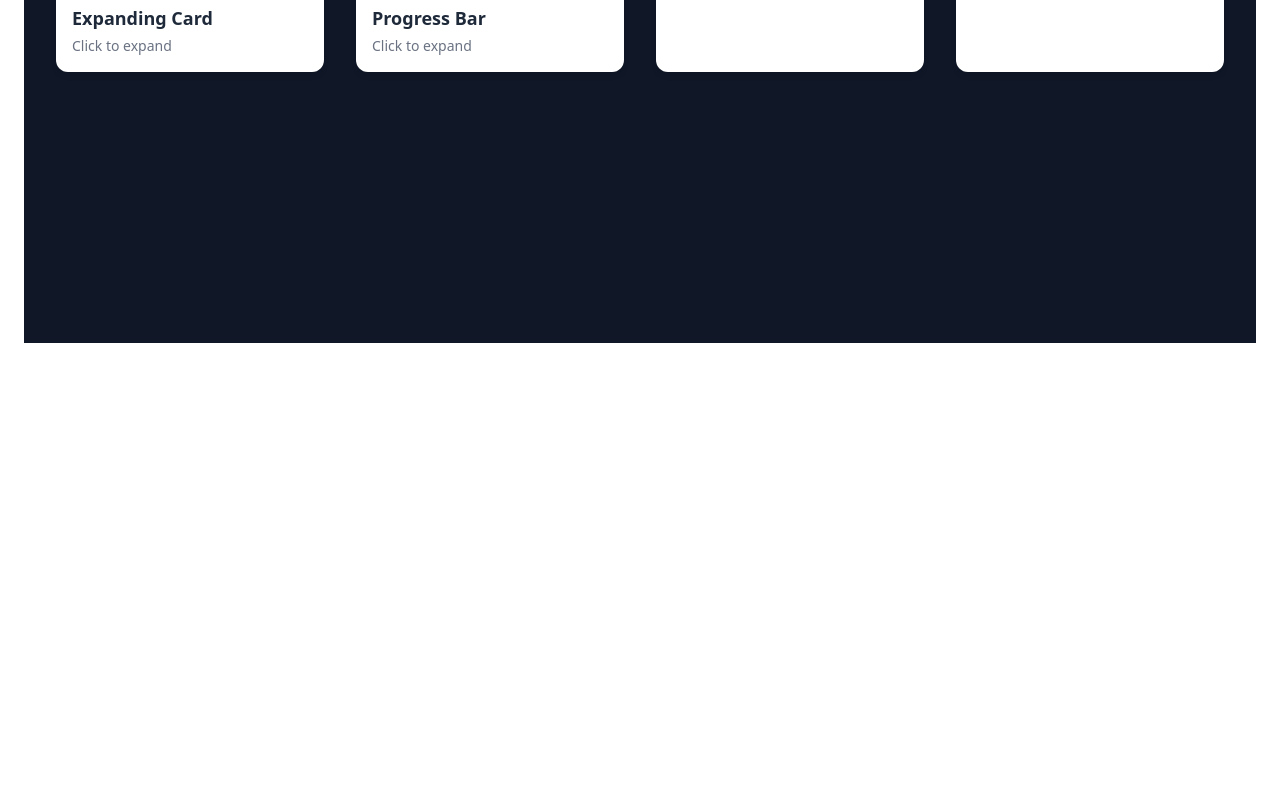
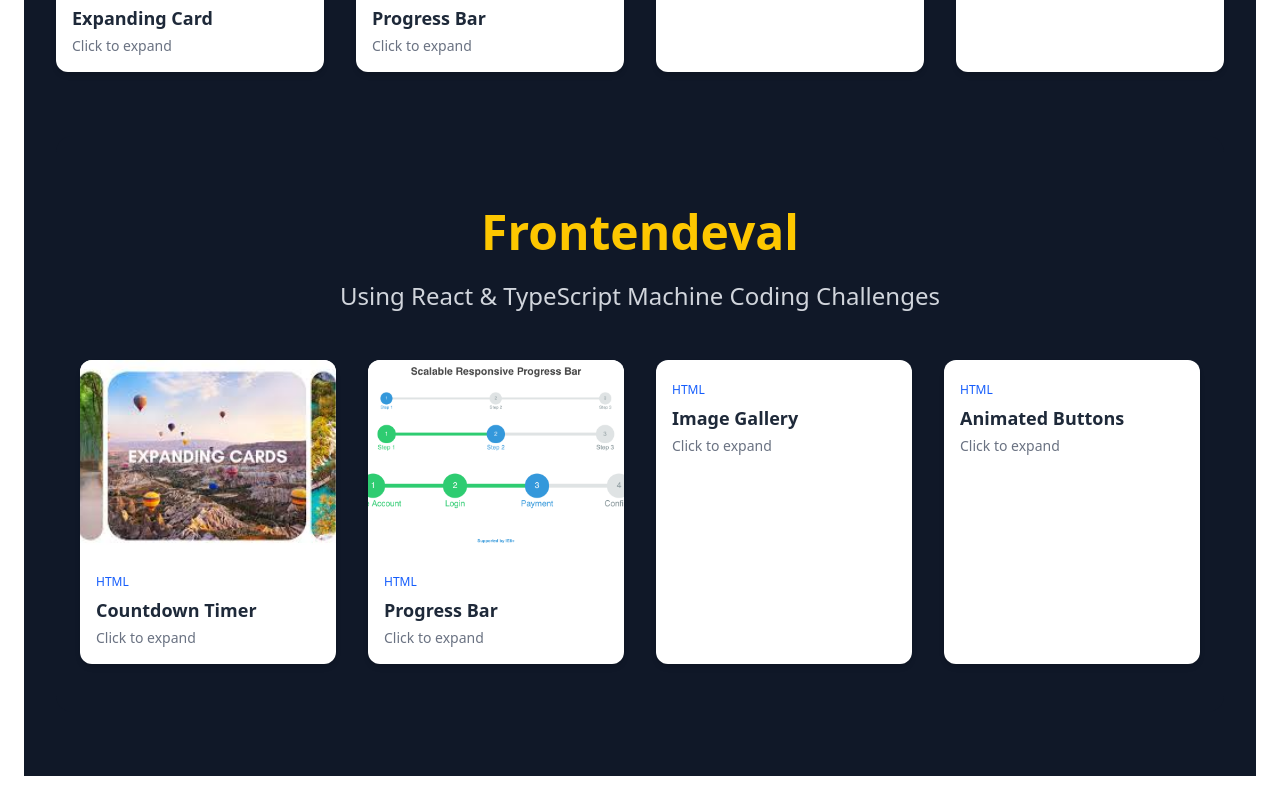
Before and after one commit to bilalcoder26/fullstack-marathon-client, a React (Vite) app: page / in a window 1280 px wide. Shown: the part 537-1337 px from the top of the page. Before the commit the page ends 904 px from the top, so only its background shows below. Built offline with nearby package versions, Linux system fonts and the light colour scheme; the HTML template or start-up script is replaced by a standard one.

Commit message:
refactor basic folder structure

```diff
--- /dev/null
+++ b/src/features/FrontendPractice.tsx
@@ -0,0 +1,114 @@
+import { useNavigate } from "react-router-dom";
+import Card from "../components/Card";
+import expandingImg from "../assets/expandingImg.jpeg";
+import progressBar from "../assets/progressBar.png";
+import Layout from "../layout/Layout";
+
+const FrontendPractice = () => {
+  const navigate = useNavigate();
+
+  const cards = [
+    {
+      id: "1",
+      title: "Expanding Card",
+      imageUrl: expandingImg,
+      path: "expanding-card",
+    },
+    {
+      id: "2",
+      title: "Progress Bar",
+      imageUrl: progressBar,
+      path: "progress-bar",
+    },
+
+    { id: "3", title: "Image Gallery" },
+    { id: "4", title: "Animated Buttons" },
+  ];
+  const cards2 = [
+    {
+      id: "1",
+      title: "Countdown Timer",
+      imageUrl: expandingImg,
+      path: "countdown-timer",
+    },
+    {
+      id: "2",
+      title: "Progress Bar",
+      imageUrl: progressBar,
+      path: "progress-bar",
+    },
+
+    { id: "3", title: "Image Gallery" },
+    { id: "4", title: "Animated Buttons" },
+  ];
+
+  return (
+    <Layout>
+      <h1 className="text-3xl sm:text-4xl md:text-5xl font-bold mb-6 text-center">
+        50 Mini Web Projects
+      </h1>
+
+      <p className="text-lg sm:text-xl md:text-2xl text-center text-gray-400 mb-12">
+        Using Vanilla HTML, CSS, React & TypeScript
+      </p>
+
+      <div
+        className="
+        grid
+        gap-6 sm:gap-8
+        grid-cols-1
+        sm:grid-cols-2
+        md:grid-cols-3
+        lg:grid-cols-4
+      "
+      >
+        {cards.map((card) => (
+          <Card
+            key={card.id}
+            title={card.title}
+            description="Click to expand"
+            imageUrl={card.imageUrl}
+            category="HTML"
+            onClick={() => navigate(`/project/${card.id}/expand-card`)}
+          />
+        ))}
+      </div>
+
+      {/* Frontendeval Section */}
+      <div className="bg-gray-900 py-12 rounded-2xl mt-16">
+        <h1 className="text-3xl sm:text-4xl md:text-5xl font-bold m-6 text-center text-yellow-400">
+          Frontendeval
+        </h1>
+
+        <p className="text-lg sm:text-xl md:text-2xl text-center text-gray-300 mb-12">
+          Using React & TypeScript Machine Coding Challenges
+        </p>
+
+        <div
+          className="
+      grid
+      gap-6 sm:gap-8
+      grid-cols-1
+      sm:grid-cols-2
+      md:grid-cols-3
+      lg:grid-cols-4
+      px-6
+    "
+        >
+          {cards2.map((card) => (
+            <Card
+              key={card.id}
+              title={card.title}
+              description="Click to expand"
+              imageUrl={card.imageUrl}
+              category="HTML"
+              onClick={() => navigate(`/exercise/${card.id}/countdown-timer`)}
+            />
+          ))}
+        </div>
+      </div>
+    </Layout>
+  );
+};
+
+export default FrontendPractice;
--- a/src/features/Html50Days.tsx
+++ /dev/null
@@ -1,51 +0,0 @@
-import { useNavigate } from "react-router-dom";
-import Card from "../components/Card";
-import expandingImg from "../assets/expandingImg.jpeg";
-import progressBar from "../assets/progressBar.png";
-import Layout from "../layout/Layout";
-
-const Html50Days = () => {
-  const navigate = useNavigate();
-
-  const cards = [
-    { id: "1", title: "Expanding Card", imageUrl: expandingImg ,path: "expanding-card" },
-    { id: "2", title: "Progress Bar", imageUrl: progressBar,path: "progress-bar"  },
-
-    { id: "3", title: "Image Gallery" },
-    { id: "4", title: "Animated Buttons" },
-  ];
-
-  return (
-    <Layout>
-      <h1 className="text-3xl sm:text-4xl md:text-5xl font-bold mb-6 text-center">
-        50 Mini Web Projects
-      </h1>
-
-      <p className="text-lg sm:text-xl md:text-2xl text-center text-gray-400 mb-12">
-        Using Vanilla HTML, CSS, React & TypeScript
-      </p>
-
-      <div className="
-        grid
-        gap-6 sm:gap-8
-        grid-cols-1
-        sm:grid-cols-2
-        md:grid-cols-3
-        lg:grid-cols-4
-      ">
-        {cards.map((card) => (
-          <Card
-            key={card.id}
-            title={card.title}
-            description="Click to expand"
-            imageUrl={card.imageUrl}
-            category="HTML"
-            onClick={() => navigate(`/project/${card.id}/expand-card`)}
-          />
-        ))}
-      </div>
-    </Layout>
-  );
-};
-
-export default Html50Days;
--- /dev/null
+++ b/src/pages/frontendeval/countdownTimer/CountDownTimer.tsx
@@ -0,0 +1,8 @@
+
+const CountDownTimer = () => {
+  return (
+    <div>CountDownTimer</div>
+  )
+}
+
+export default CountDownTimer
--- a/src/routes/AppRoutes.tsx
+++ b/src/routes/AppRoutes.tsx
@@ -1,7 +1,8 @@
 import { Routes, Route } from "react-router-dom"
 import MainLayout from "../layout/MainLayout"
-import Html50Days from "../features/Html50Days"
+import Html50Days from "../features/FrontendPractice"
 import ExpandingCard from "../pages/html50days/expandCard/ExpandingCard"
+import CountDownTimer from "../pages/frontendeval/countdownTimer/CountDownTimer"
 
 
 const AppRoutes = () => {
@@ -10,6 +11,7 @@
       <Route element={<MainLayout />}>
         <Route path="/" element={<Html50Days />} />
         <Route path="/project/:id/expand-card" element={<ExpandingCard />} />
+        <Route path="/exercise/:id/countdown-timer" element={<CountDownTimer />} />
       </Route>
     </Routes>
   )
```
